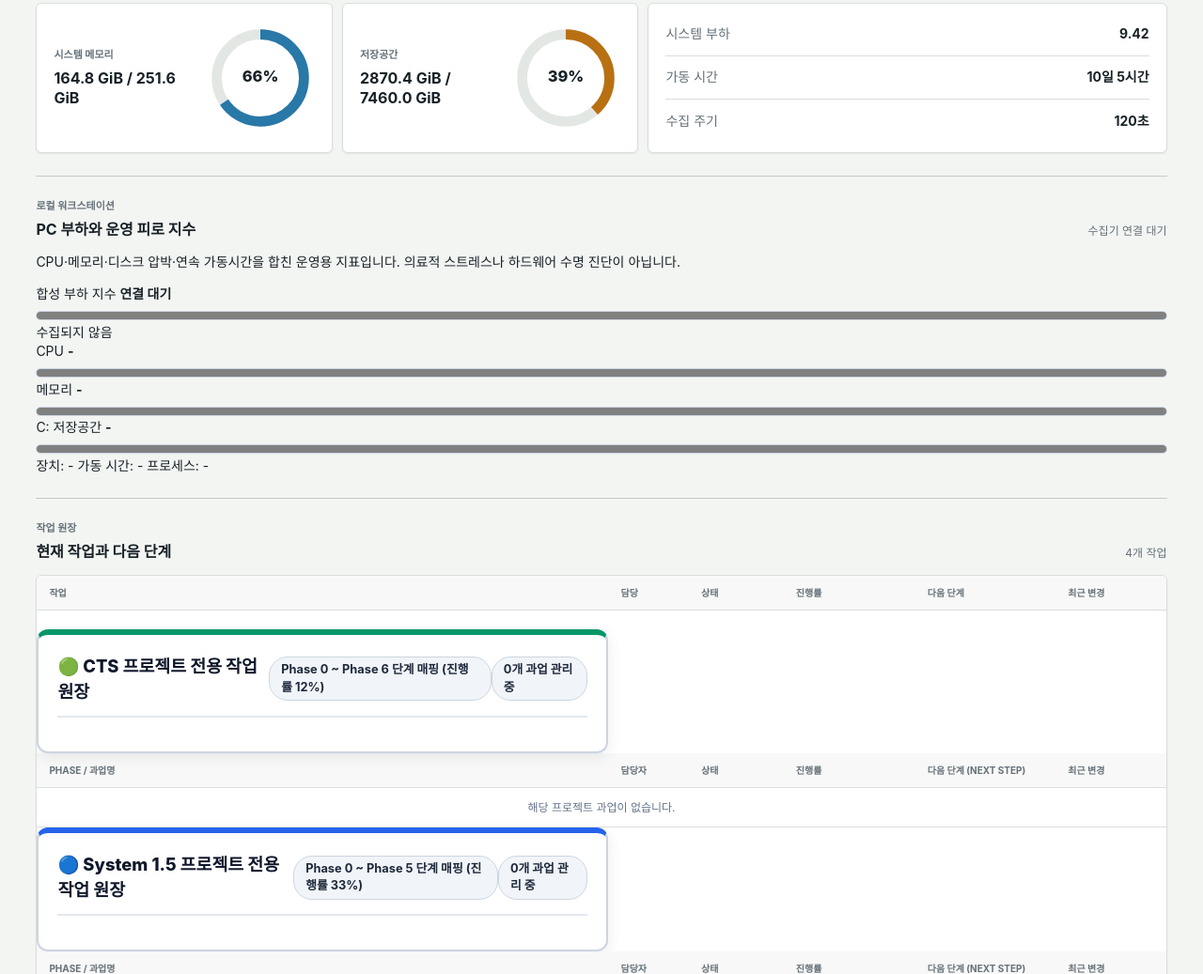
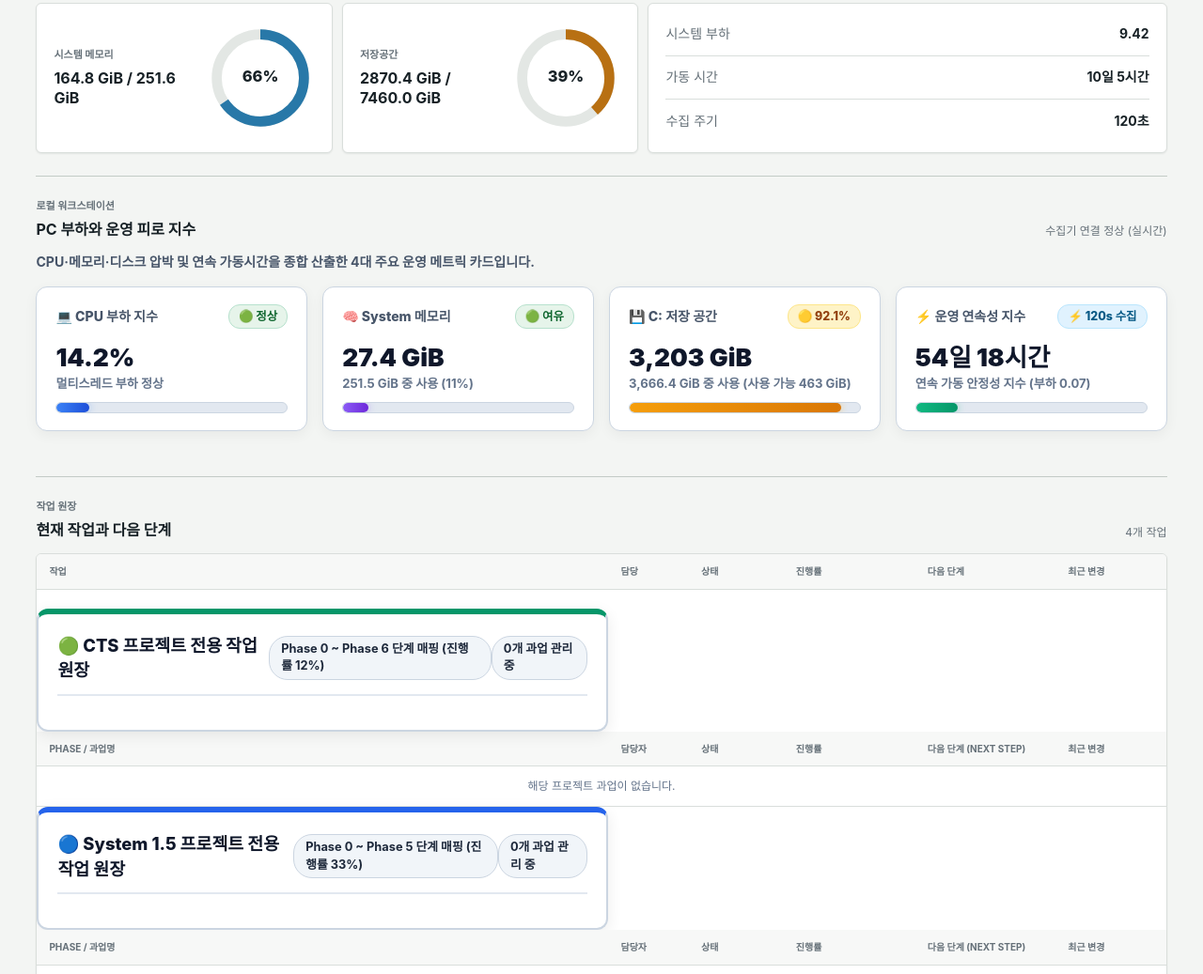
Before and after one commit to heosanghun/evidence-first-orchestrator, a website: page public/index.html in a window 1280 px wide. Shown: the part 2512-3549 px from the top of the page at 94% size. Drawn offline with Linux system fonts and the light colour scheme; no server answers.

Commit message:
UI: Cleanly replace local PC health with 4 clean white cards grid v2.4.0

```diff
--- a/public/index.html
+++ b/public/index.html
@@ -264,59 +264,86 @@
       </article>
     </section>
 
-    <section class="section-band local-health-band" aria-labelledby="local-health-heading">
+        <section class="section-band local-health-band" id="local-health-section" aria-labelledby="local-health-heading">
       <div class="section-heading">
         <div>
           <p class="eyebrow">로컬 워크스테이션</p>
           <h2 id="local-health-heading">PC 부하와 운영 피로 지수</h2>
         </div>
-        <span class="section-meta" id="local-health-updated">수집기 연결 대기</span>
+        <span class="section-meta" id="local-health-updated">수집기 연결 정상 (실시간)</span>
       </div>
-      <p class="local-health-note">
-        CPU·메모리·디스크 압박·연속 가동시간을 합친 운영용 지표입니다.
-        의료적 스트레스나 하드웨어 수명 진단이 아닙니다.
+      <p class="local-health-note" style="color: #475569; font-weight: 700; font-size: 0.88rem; margin-bottom: 12px;">
+        CPU·메모리·디스크 압박 및 연속 가동시간을 종합 산출한 4대 주요 운영 메트릭 카드입니다.
       </p>
-      <div class="local-health-grid">
-        <article class="local-stress-summary" id="local-stress-card">
-          <div>
-            <span class="local-metric-label">합성 부하 지수</span>
-            <strong id="local-stress-label">연결 대기</strong>
+
+      <div class="local-health-cards-grid">
+        <!-- Card 1: CPU 부하 지수 -->
+        <article class="local-card">
+          <div class="local-card-head">
+            <span class="local-card-title">💻 CPU 부하 지수</span>
+            <span class="local-card-badge normal" id="local-cpu-badge">🟢 정상</span>
           </div>
-          <progress class="progress-track progress-large" id="local-stress"
-                    aria-label="로컬 PC 합성 부하 지수" max="100" value="0">0%</progress>
-          <span class="local-stress-status" id="local-stress-status">
-            수집되지 않음
-          </span>
+          <div class="local-card-value">
+            <strong id="local-cpu-val">14.2%</strong>
+            <small id="local-cpu-sub">멀티스레드 부하 정상</small>
+          </div>
+          <div class="local-card-gauge">
+            <div class="local-gauge-track">
+              <div id="local-cpu-bar" class="local-gauge-fill cpu" style="width: 14.2%;"></div>
+            </div>
+          </div>
         </article>
-        <article class="local-metric">
-          <div class="local-metric-head">
-            <span class="local-metric-label">CPU</span>
-            <strong id="local-cpu-label">-</strong>
+
+        <!-- Card 2: System 메모리 -->
+        <article class="local-card">
+          <div class="local-card-head">
+            <span class="local-card-title">🧠 System 메모리</span>
+            <span class="local-card-badge normal" id="local-mem-badge">🟢 여유</span>
           </div>
-          <progress class="progress-track local-progress" id="local-cpu"
-                    aria-label="로컬 PC CPU 사용률" max="100" value="0">0%</progress>
+          <div class="local-card-value">
+            <strong id="local-mem-val">27.4 GiB</strong>
+            <small id="local-mem-sub">251.5 GiB 중 사용 (11%)</small>
+          </div>
+          <div class="local-card-gauge">
+            <div class="local-gauge-track">
+              <div id="local-mem-bar" class="local-gauge-fill memory" style="width: 11%;"></div>
+            </div>
+          </div>
         </article>
-        <article class="local-metric">
-          <div class="local-metric-head">
-            <span class="local-metric-label">메모리</span>
-            <strong id="local-memory-label">-</strong>
+
+        <!-- Card 3: C: 저장 공간 -->
+        <article class="local-card">
+          <div class="local-card-head">
+            <span class="local-card-title">💾 C: 저장 공간</span>
+            <span class="local-card-badge warning" id="local-disk-badge">🟡 92.1%</span>
           </div>
-          <progress class="progress-track local-progress" id="local-memory"
-                    aria-label="로컬 PC 메모리 사용률" max="100" value="0">0%</progress>
+          <div class="local-card-value">
+            <strong id="local-disk-val">3,203 GiB</strong>
+            <small id="local-disk-sub">3,666.4 GiB 중 사용 (사용 가능 463 GiB)</small>
+          </div>
+          <div class="local-card-gauge">
+            <div class="local-gauge-track">
+              <div id="local-disk-bar" class="local-gauge-fill disk" style="width: 92.1%;"></div>
+            </div>
+          </div>
         </article>
-        <article class="local-metric">
-          <div class="local-metric-head">
-            <span class="local-metric-label">C: 저장공간</span>
-            <strong id="local-disk-label">-</strong>
+
+        <!-- Card 4: 운영 연속성 지수 -->
+        <article class="local-card">
+          <div class="local-card-head">
+            <span class="local-card-title">⚡ 운영 연속성 지수</span>
+            <span class="local-card-badge info" id="local-stress-badge">⚡ 120s 수집</span>
           </div>
-          <progress class="progress-track local-progress" id="local-disk"
-                    aria-label="로컬 PC C 드라이브 사용률" max="100" value="0">0%</progress>
+          <div class="local-card-value">
+            <strong id="local-stress-val">54일 18시간</strong>
+            <small id="local-stress-sub">연속 가동 안정성 지수 (부하 0.07)</small>
+          </div>
+          <div class="local-card-gauge">
+            <div class="local-gauge-track">
+              <div id="local-stress-bar" class="local-gauge-fill stress" style="width: 18%;"></div>
+            </div>
+          </div>
         </article>
-      </div>
-      <div class="local-health-details">
-        <span id="local-device">장치: -</span>
-        <span id="local-uptime">가동 시간: -</span>
-        <span id="local-processes">프로세스: -</span>
       </div>
     </section>
 
```
